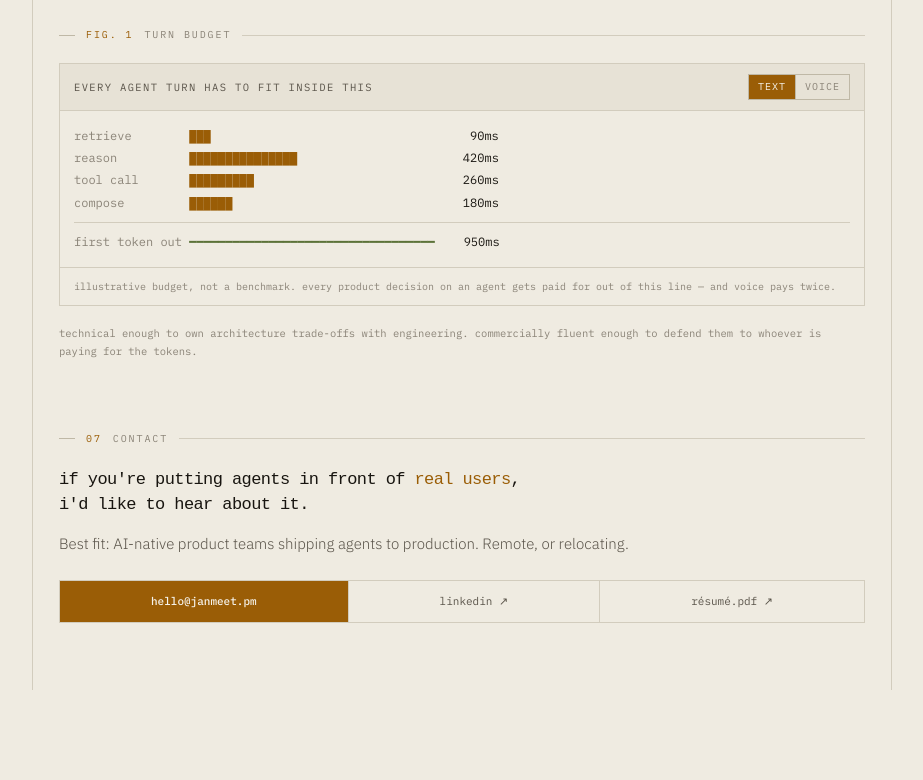
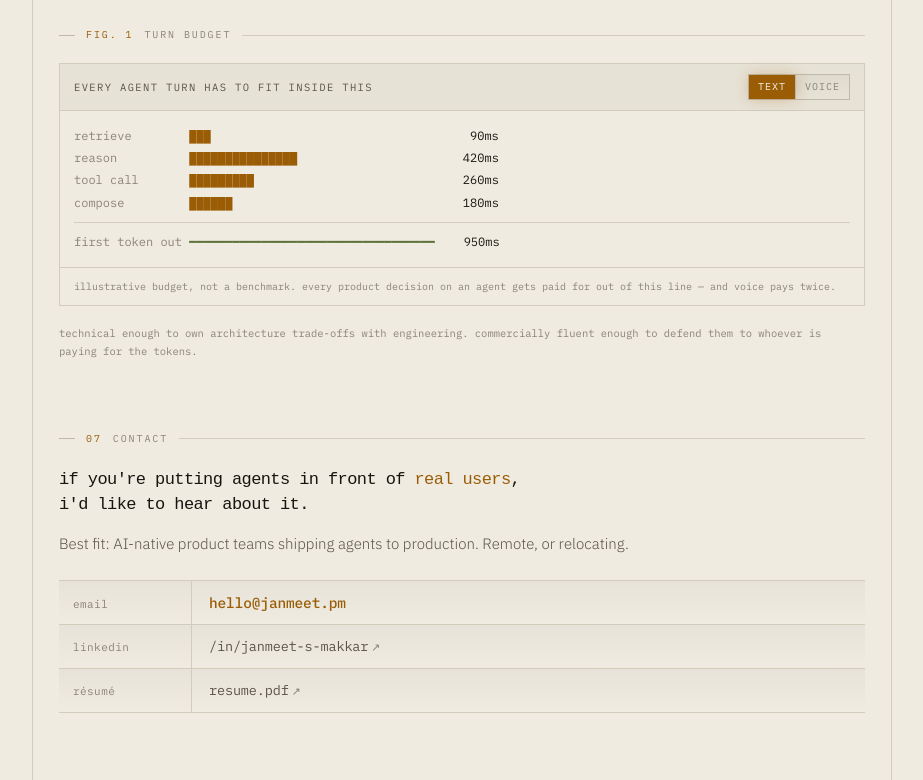
Before and after one commit to janmeetpm/janmeet.pm, a plain HTML site: page index.html in a window 1280 px wide. Shown: the part 869-1649 px from the top of the page, without its empty margins (178-1101 px from the left). Before the commit the page ends 1559 px from the top, so only its background shows below. Drawn offline with Linux system fonts and the light colour scheme; a web font is replaced by a local one.

Commit message:
add DESIGN.md as the design contract; point CLAUDE.md at it
Documents what is actually in index.html: colour tokens for both themes,
the three type families and the full scale, the two-column entry row,
interactive states, and the emphasis/CTA policy.

Records the reasoning behind decisions that are easy to undo by
accident: why light-theme glow carries a higher alpha than dark, why
label/value rows align baselines rather than padding, why the column
rule moves off the cell when they do, why text needs an inset once a row
carries a fill, why W in the meter is computed rather than constant, and
why the statusline is sage text rather than an amber slab.

CLAUDE.md's "no gradients / no glow, no shadows, no blur" bullets
contradicted the shipped site after the owner lifted that rule; they now
read as the current rule and defer to DESIGN.md.

Also carries this session's uncommitted CSS: contact rows as label/value
datasheet rows, statusline destyled, gradients and glow on interactive
surfaces, and the contact typography passes.

Co-Authored-By: Claude Opus 5 <noreply@anthropic.com>

```diff
--- a/index.html
+++ b/index.html
@@ -42,6 +42,10 @@ html[data-theme="dark"]{
   --inv-ink:#141210;
   --glow:rgba(240,169,59,.30);
   --glow-strong:rgba(240,169,59,.55);
+  --sheen-1:rgba(255,255,255,.045);
+  --sheen-2:rgba(255,255,255,0);
+  --sheen-h1:rgba(240,169,59,.16);
+  --sheen-h2:rgba(240,169,59,.02);
 }
 html[data-theme="light"]{
   --bg:#EFEBE1;
@@ -57,8 +61,12 @@ html[data-theme="light"]{
   --alert:#B33A17;
   --ok:#5C7238;
   --inv-ink:#F6F3EB;
-  --glow:rgba(154,93,6,.22);
-  --glow-strong:rgba(154,93,6,.42);
+  --glow:rgba(154,93,6,.30);
+  --glow-strong:rgba(154,93,6,.52);
+  --sheen-1:rgba(0,0,0,.035);
+  --sheen-2:rgba(0,0,0,0);
+  --sheen-h1:rgba(154,93,6,.13);
+  --sheen-h2:rgba(154,93,6,.015);
 }
 
 *{box-sizing:border-box}
@@ -254,16 +262,60 @@ a.item:hover h3{color:var(--amber)}
 .hob .v .stat{display:block;margin-top:10px;font-family:var(--mono);font-size:10px;letter-spacing:.12em;text-transform:uppercase;color:var(--dim)}
 .hob .v .stat b{color:var(--ink);font-weight:500}
 
+/* --- interactive surfaces --- */
+/* Gradients and glow, per explicit owner request, against the "no
+   gradients / no glow" rule in CLAUDE.md. Scoped to things that are
+   actually clickable so the effect reads as affordance, not decoration.
+   Tokenised in both theme blocks; nothing hardcoded. */
+.links a,a.item,.sugg button,nav.cmds button,.seg button{
+  background-image:linear-gradient(180deg,var(--sheen-1),var(--sheen-2));
+  transition:box-shadow .15s,background-image .15s;
+}
+.links a:hover,a.item:hover,.sugg button:hover,nav.cmds button:hover,.seg button:hover,
+.links a:focus-visible,a.item:focus-visible,.sugg button:focus-visible,
+nav.cmds button:focus-visible,.seg button:focus-visible{
+  background-image:linear-gradient(180deg,var(--sheen-h1),var(--sheen-h2));
+  box-shadow:0 0 0 1px var(--glow),0 0 16px var(--glow-strong);
+}
+nav.cmds button.on,.seg button.on{box-shadow:0 0 14px var(--glow)}
+.hamb:hover,.hamb:focus-visible{
+  border-color:var(--amber);color:var(--amber);
+  box-shadow:0 0 0 1px var(--glow),0 0 12px var(--glow-strong);
+}
+
 /* --- links / statusline --- */
-.links{display:flex;flex-wrap:wrap;gap:0;border:var(--hair) solid var(--line);margin-top:24px}
+/* Three equal filled cells read as a row of marketing buttons. These are
+   contact facts, so they use the same label/value row as every other
+   entry on the site; the email carries the one emphasis, in amber text. */
+/* Full measure, like every other entry row on the page. Capped at 34em the
+   table stopped mid-column while the section rule and the statusline above
+   and below it ran edge to edge, which read as a broken layout. */
+.links{border-top:var(--hair) solid var(--line);margin-top:24px}
+/* Baseline alignment, not equal padding: a 10px label and a 14px value
+   given the same padding-top sit ~2px apart, which reads as a mistake.
+   The column rule is drawn on the row so the cells can shift freely. */
 .links a{
-  flex:1 1 auto;text-align:center;font-family:var(--mono);font-size:11px;text-decoration:none;
-  padding:12px 14px;color:var(--mid);border-right:var(--hair) solid var(--line);white-space:nowrap;
+  display:grid;grid-template-columns:132px 1fr;align-items:baseline;position:relative;
+  text-decoration:none;border-bottom:var(--hair) solid var(--line);font-family:var(--mono);
 }
-.links a:last-child{border-right:0}
-.links a:hover{background:var(--bg-2);color:var(--amber)}
-.links a.p{background:var(--amber);color:var(--inv-ink);font-weight:500}
-.links a.p:hover{background:var(--ink);color:var(--bg)}
+.links a::before{
+  content:'';position:absolute;left:132px;top:0;bottom:0;
+  width:var(--hair);background:var(--line);
+}
+/* lowercase, like the nav and headings — caps at this size with wide
+   tracking fought the lowercase values beside them */
+.links .k{
+  font-size:11px;line-height:1.6;letter-spacing:.04em;color:var(--dim);
+  padding:11px 16px 11px 14px;
+}
+.links .v{
+  font-size:13.5px;line-height:1.5;letter-spacing:-.01em;color:var(--mid);
+  padding:11px 16px 11px 18px;
+}
+.links a.p .v{color:var(--amber);font-weight:500;font-size:14.5px}
+.links a[target] .v::after{content:'↗';font-size:.8em;margin-left:3px;opacity:.7}
+.links a:hover{background:var(--bg-2)}
+.links a:hover .v{color:var(--amber)}
 .status{
   display:flex;flex-wrap:wrap;gap:0;border-top:var(--hair) solid var(--line);
   font-family:var(--mono);font-size:10px;letter-spacing:.09em;text-transform:uppercase;color:var(--dim);
@@ -271,7 +323,11 @@ a.item:hover h3{color:var(--amber)}
 }
 .status span{padding:8px var(--pad);border-right:var(--hair) solid var(--line)}
 .status span:last-child{border-right:0;margin-left:auto}
-.status span.hl{background:var(--amber);color:var(--inv-ink);font-weight:500}
+/* was a solid amber slab, indistinguishable from the email action.
+   Sage is reserved for exactly this indicator; the dot matches the
+   "● open" treatment in the masthead spec table. */
+.status span.hl{color:var(--ok);font-weight:500}
+.status span.hl::before{content:'●';margin-right:6px;font-size:.9em}
 .note{font-family:var(--mono);font-size:10.5px;line-height:1.75;color:var(--dim);margin:18px 0 0}
 .note a{color:var(--amber);text-decoration:none}
 a.ext{color:var(--amber);text-decoration:none;border-bottom:var(--hair) dotted var(--amber-dim)}
@@ -324,9 +380,11 @@ a.ext::after{content:'↗';font-size:.8em;margin-left:2px;opacity:.7}
   .meter-h{padding:9px 11px}
   .meter-f{padding:9px 11px}
 
-  /* full-width rows: three mono links in a row left ~9px per cell */
-  .links a{flex:1 1 100%;text-align:left;border-right:0;border-bottom:var(--hair) solid var(--line);padding:13px 14px}
-  .links a:last-child{border-bottom:0}
+  .links{max-width:none}
+  .links a{grid-template-columns:1fr;align-items:stretch;padding:12px 0}
+  .links a::before{display:none}
+  .links .k{padding:0 14px}
+  .links .v{padding:5px 14px 0}
 
   /* the timezone cell used to wrap onto a second line under the frame */
   .status{font-size:9px;letter-spacing:.06em}
@@ -644,9 +702,9 @@ a.ext::after{content:'↗';font-size:.8em;margin-left:2px;opacity:.7}
     <p class="lead">if you're putting agents in front of <span class="u">real users</span>, i'd like to hear about it.</p>
     <p class="sub">Best fit: AI-native product teams shipping agents to production. Remote, or relocating.</p>
     <div class="links">
-      <a class="p" href="mailto:hello@janmeet.pm">hello@janmeet.pm</a>
-      <a href="https://linkedin.com/in/janmeet-s-makkar" target="_blank" rel="noopener">linkedin ↗</a>
-      <a href="resume.pdf" target="_blank" rel="noopener">résumé.pdf ↗</a>
+      <a class="p" href="mailto:hello@janmeet.pm"><span class="k">email</span><span class="v">hello@janmeet.pm</span></a>
+      <a href="https://linkedin.com/in/janmeet-s-makkar" target="_blank" rel="noopener"><span class="k">linkedin</span><span class="v">/in/janmeet-s-makkar</span></a>
+      <a href="resume.pdf" target="_blank" rel="noopener"><span class="k">résumé</span><span class="v">resume.pdf</span></a>
     </div>
   </div>
 
```
Also changed, not shown: 2 other files.
